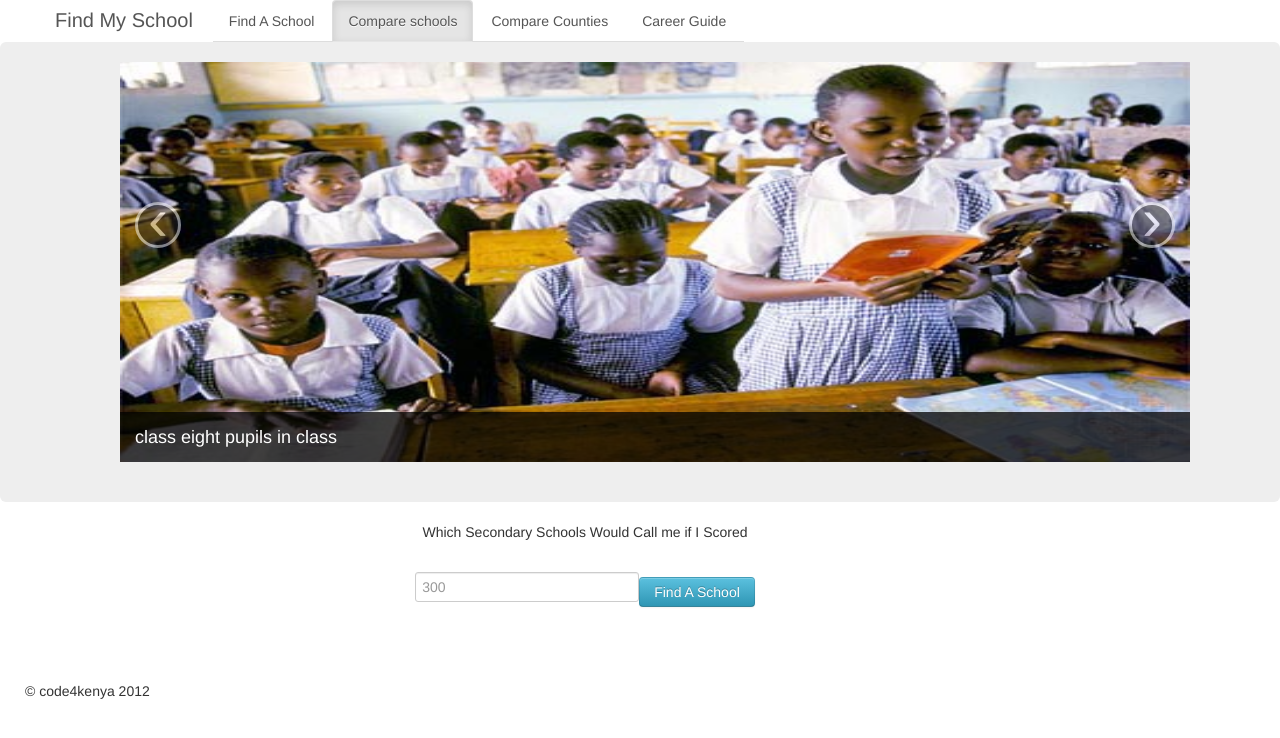
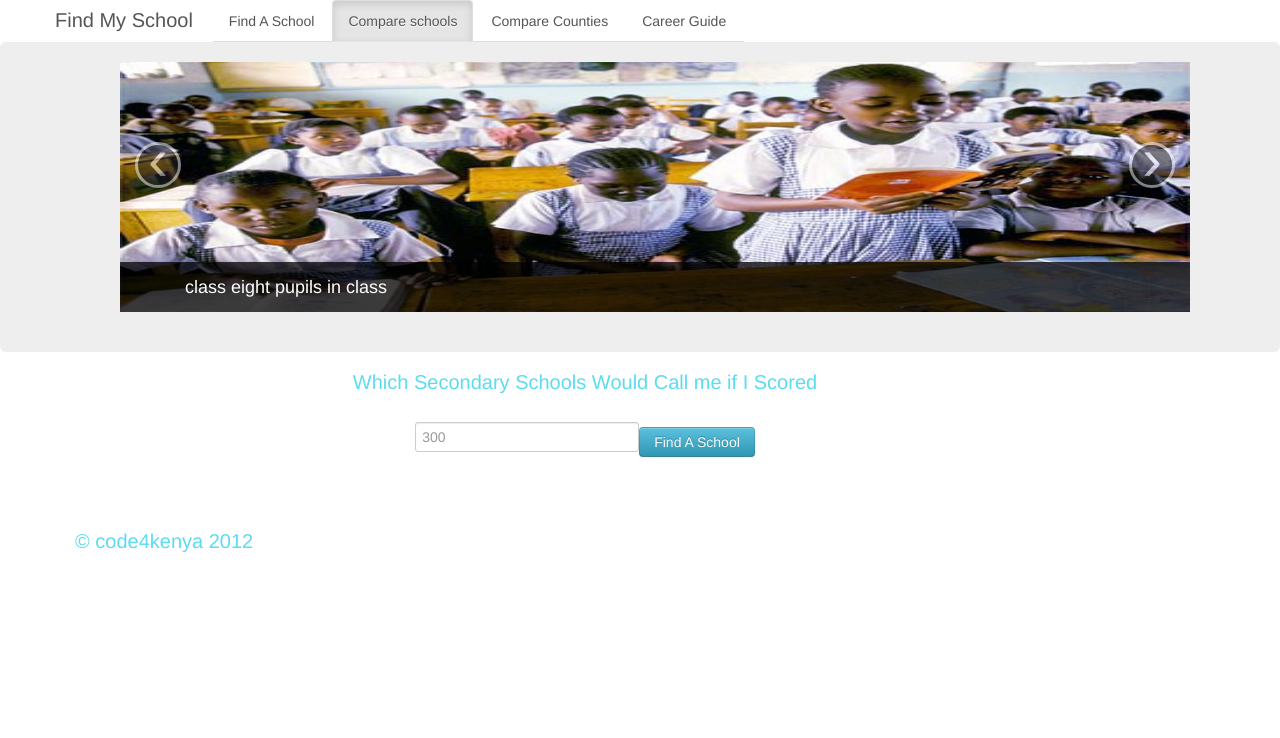
Before and after one commit to munenedenis/FindMySchool, a Jekyll site: the page built from index.html, in a window 1280 px wide. Shown: the top 738 px of the page. Built offline with Jekyll 4.4.1, drawn with Linux system fonts in a browser that asks for light colours; nearby versions of some CDN libraries; comment, search, counter and statistics services are not loaded.

Commit message:
font colors & style

```diff
--- a/index.html
+++ b/index.html
@@ -8,10 +8,10 @@
     <div class="span12">
 
 <!-- including the Bootstrap carousel in the homepage -->
-    <div id="myCarousel" class="carousel slide" width="450">
+    <div id="myCarousel" class="carousel slide">
 
   <!-- Carousel items -->
-  <div class="carousel-inner" height="auto" width="450px">
+  <div class="carousel-inner" height="auto">
 
     <div class="active item"><img src="/img/Consolata-Secondary-School-Students.jpg" alt="Consolata Sec School Students">
         <div class="carousel-caption"> <!-- img item caption -->
@@ -48,7 +48,15 @@
   </style>
 
       <div class="span12">
-           <p align="center"> Which Secondary Schools Would Call me if I Scored </p> <br/>
+        <style type="text/css">
+        p{
+          color:#5BDCF0;
+          font-size: 20px;
+          padding: 0 50px;
+        }
+      </style>
+
+           <p align="center">  Which Secondary Schools Would Call me if I Scored </p> <br/>
            <p align="center"><input type="text" placeholder="300" width="25px"></input><button class="btn btn-info" href="#">Find A School</button>
     </div>
 
```
Also changed, not shown: css/bootstrap.min.css.
